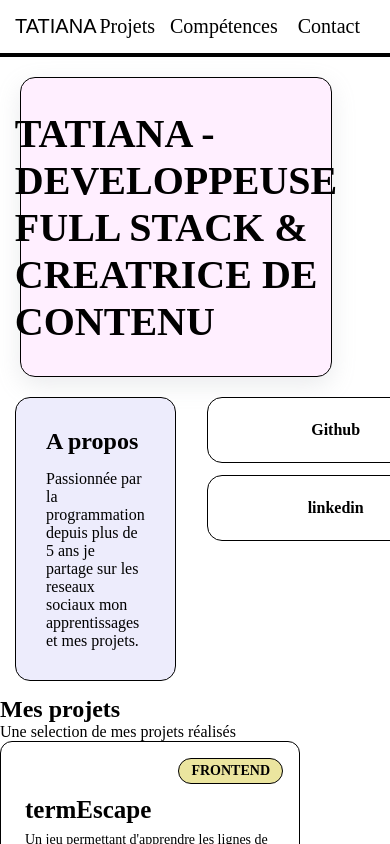
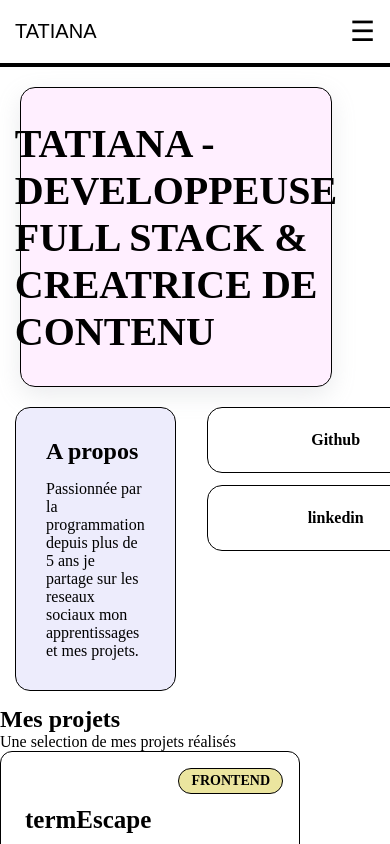
Before and after one commit to Tatiana-Juin/portfolio-tatiana, a Next.js app: page / in a window 390 px wide. Shown: the top 844 px of the page. Built offline with nearby package versions, Linux system fonts and the light colour scheme; a web font is replaced by a local one.

Commit message:
Barre de navigation responsive fait

```diff
--- a/src/components/layout/Navbar.tsx
+++ b/src/components/layout/Navbar.tsx
@@ -1,16 +1,28 @@
+"use client";
+import { useState } from 'react';
 import Link from 'next/link'
 import styles from "./layout.module.css"
 
 export default function Navbar() {
+  const [menuOuvert,setMenuOuvert] = useState(false);
   return (
     <nav className={styles.navbar}>
         <Link href="/"><span className={styles.logo}>TATIANA</span></Link>
 
+        {/* Bouton burger visible sur menu */}
+        <button
+          className={styles.burger}
+          onClick={()=>setMenuOuvert(!menuOuvert)}
+          aria-label='Ouvrir le menu'
+        >
+          ☰
+        </button>
+
         {/* pour les lien */}
-        <div className={styles.links}>
-            <Link href="/#projets">Projets</Link>
-            <Link href="/#competences">Compétences</Link>
-            <Link href="/#contact"> Contact</Link>
+        <div className={`${styles.links} ${menuOuvert ? styles.linksOuvert : ""}`}>
+            <Link href="/#projets" onClick={()=>setMenuOuvert(false)}>Projets</Link>
+            <Link href="/#competences" onClick={()=>setMenuOuvert(false)}>Compétences</Link>
+            <Link href="/#contact" onClick={()=>setMenuOuvert(false)}> Contact</Link>
         </div>
     </nav>
   )
--- a/src/components/layout/layout.module.css
+++ b/src/components/layout/layout.module.css
@@ -2,14 +2,17 @@
     display: flex;
     padding: 15px;
     width: 100vw;
-
     justify-content: space-between;
+    /* ajout */
+    align-items: center;
 }
 .footer{
     border-top:2px solid black;
 }
 .navbar{
     border-bottom:4px solid black;
+    /* ajout */
+    position: relative;
 }
 
 .navbar a ,.links a,.linkSocial a {
@@ -25,3 +28,36 @@
 .logo{
     font-family: var(--fontTitle);
 }
+
+.burger{
+    display: none;
+    background: none;
+    border:none;
+    font-size: 28px;
+    cursor:pointer;
+}
+
+/* RESPONSIVE */
+@media (max-width:768px){
+    .burger{
+        display: block;
+    }
+    .links{
+        display: none;
+        position: absolute;
+        top:100%;
+        left:0;
+        width:100%;
+        background-color: var(--background);
+        flex-direction: column;
+        padding: 15px;
+        border-bottom:2px solid black;
+    }
+    .linksOuvert{
+        display: flex;
+    }
+    .links a{
+        margin-right: 0;
+        padding: 10px 0;
+    }
+}
```
